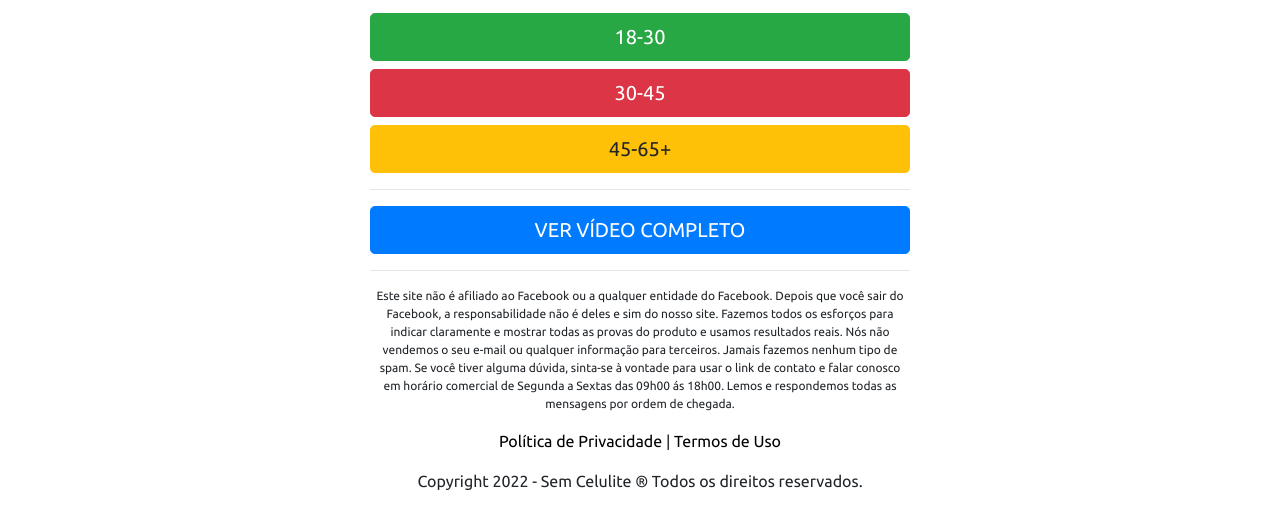
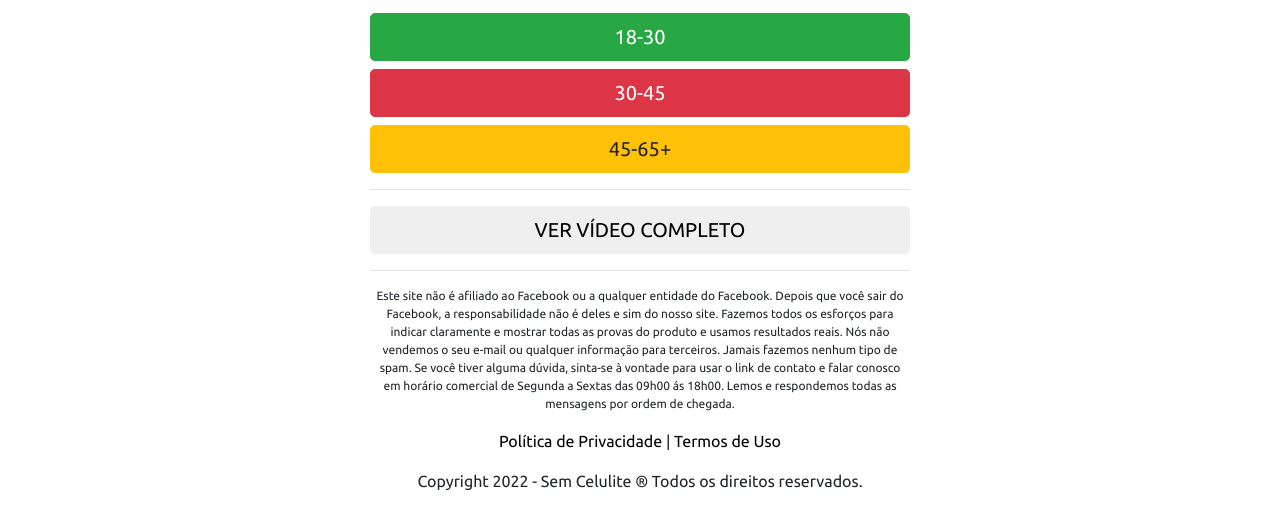
Before and after one commit to Vini1033/protocolodpv.site, a plain HTML site: page quizz/index.html in a window 1280 px wide. Shown: the part 205-734 px from the top of the page. Drawn offline with nearby package versions, Linux system fonts and the light colour scheme.

Commit message:
Update index.html

```diff
--- a/quizz/index.html
+++ b/quizz/index.html
@@ -62,7 +62,8 @@
           <hr>
           <div id="copy" class="mt-3">
 
-            <button onclick="next4()" class="btn btn-primary btn-lg btn-block">VER VÍDEO COMPLETO</button>
+            <button onclick="next4()" class="btn btn-second btn-lg btn-block">VER VÍDEO COMPLETO</button>
+
           </div>
           <hr>
           <p class="mt-3 smal">Este site não é afiliado ao Facebook ou a qualquer entidade do Facebook.</b> Depois que você sair do
```
